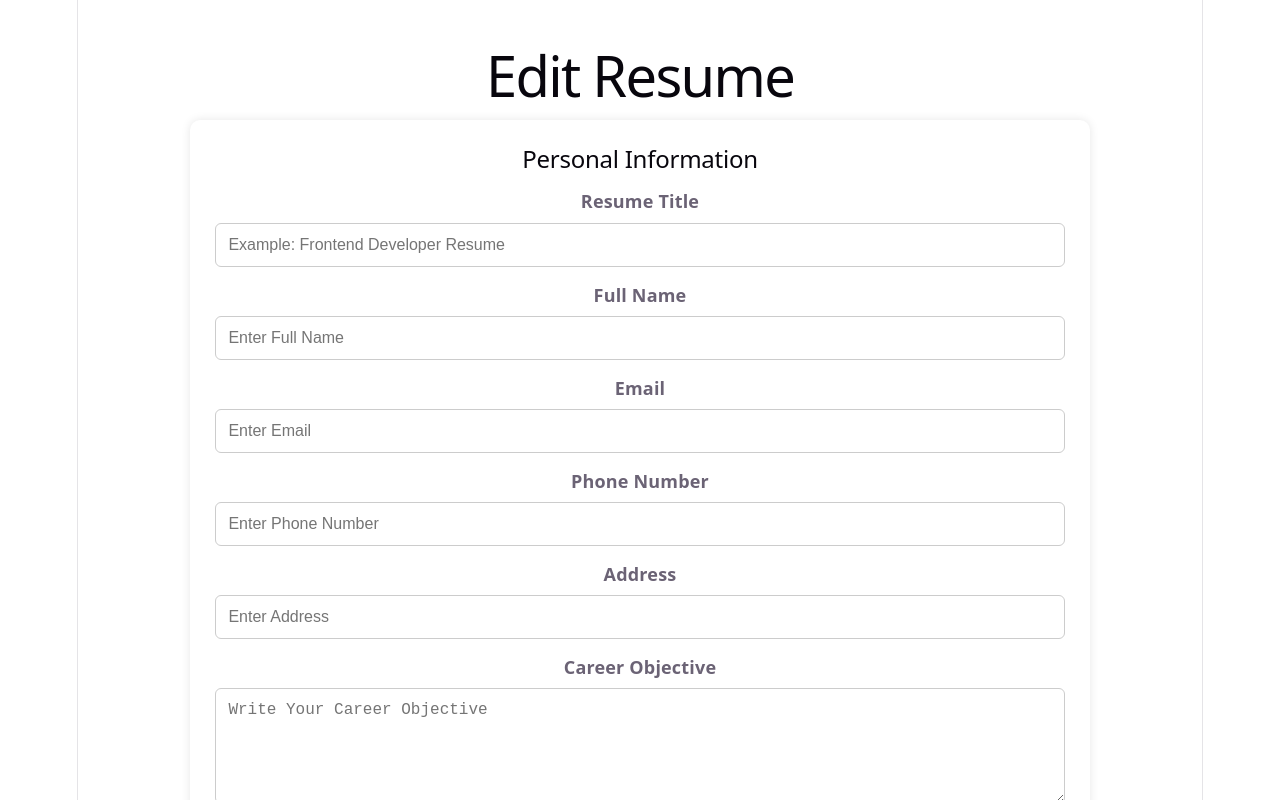
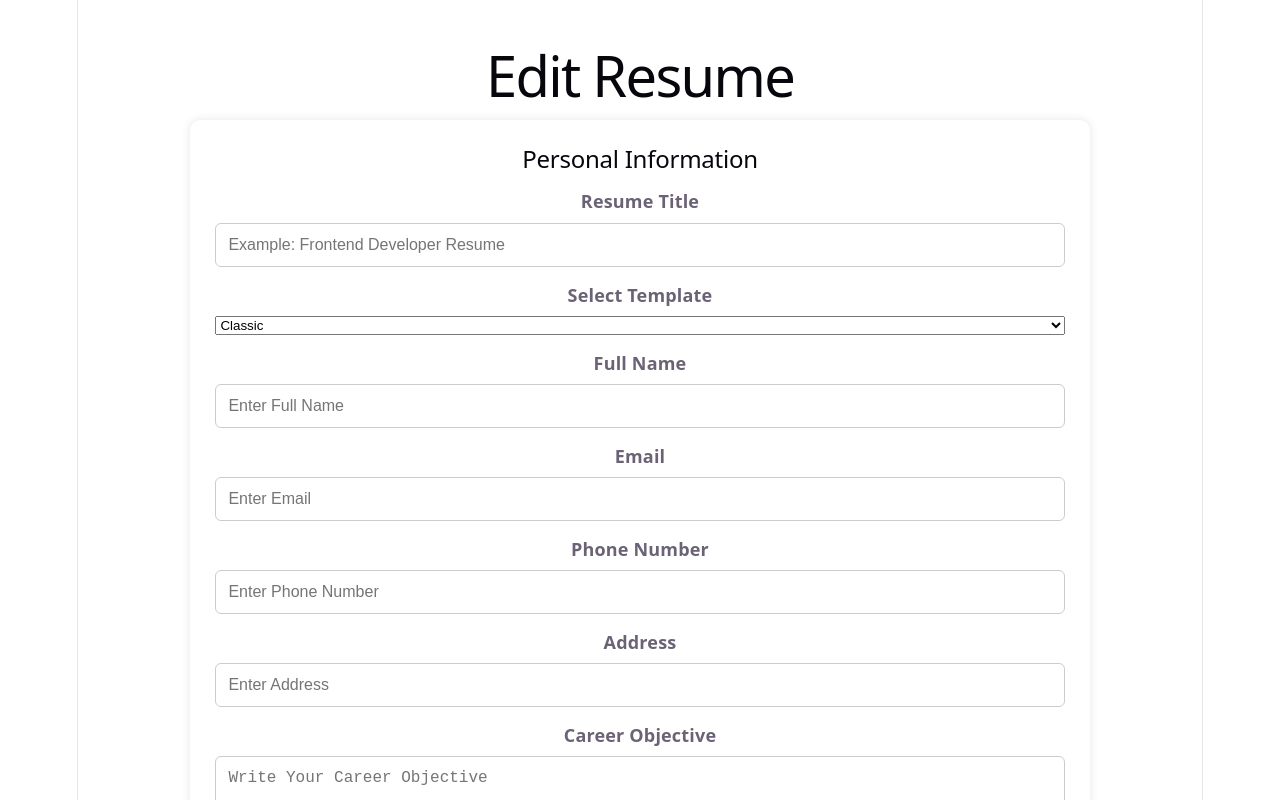
Before and after one commit to akhil-developer123/Resume-Builder, a React (Vite) app in the folder frontend/client/: page /edit-resume/1 in a window 1280 px wide. Shown: the top 800 px of the page. Built offline with nearby package versions, Linux system fonts and the light colour scheme; no server answers.

Commit message:
Add resume template selection

```diff
--- a/frontend/client/src/components/ResumeForm/PersonalInfo.jsx
+++ b/frontend/client/src/components/ResumeForm/PersonalInfo.jsx
@@ -21,6 +21,33 @@ function PersonalInfo({ formData, handleChange }) {
                     value={formData.title}
                     onChange={handleChange}
                 />
+
+            </div>
+
+            {/* Resume Template */}
+            <div className="form-group">
+
+                <label>Select Template</label>
+
+                <select
+                    name="template"
+                    value={formData.template}
+                    onChange={handleChange}
+                >
+
+                    <option value="Classic">
+                        Classic
+                    </option>
+
+                    <option value="Professional">
+                        Professional
+                    </option>
+
+                    <option value="Modern">
+                        Modern
+                    </option>
+
+                </select>
 
             </div>
 
--- a/frontend/client/src/pages/CreateResume.jsx
+++ b/frontend/client/src/pages/CreateResume.jsx
@@ -29,6 +29,7 @@ function CreateResume() {
     const [formData, setFormData] = useState({
 
         title: "",
+        template: "Classic",
 
         fullName: "",
         email: "",
```
Also changed, not shown: 1 other file (tests, documents, lock files or other folders).
